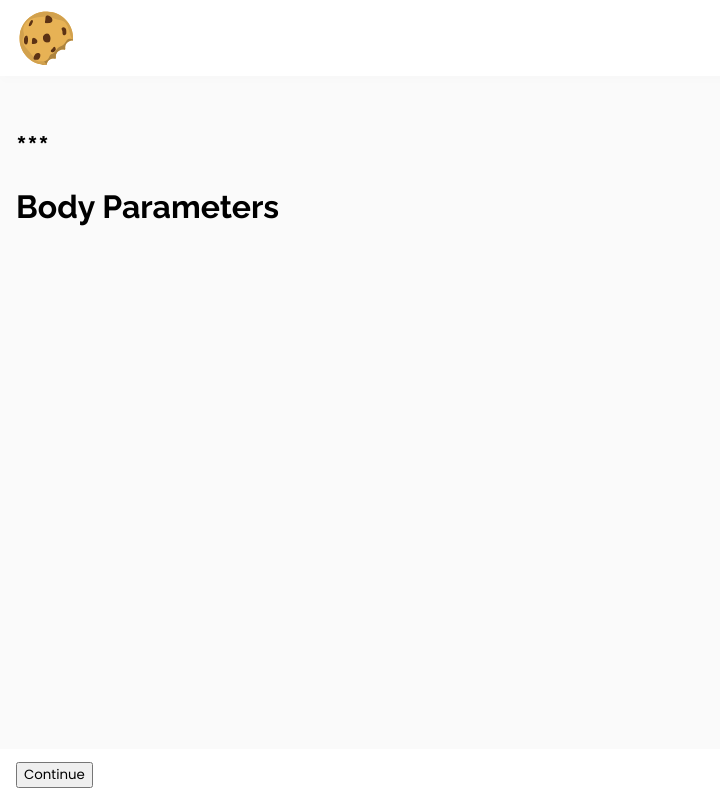
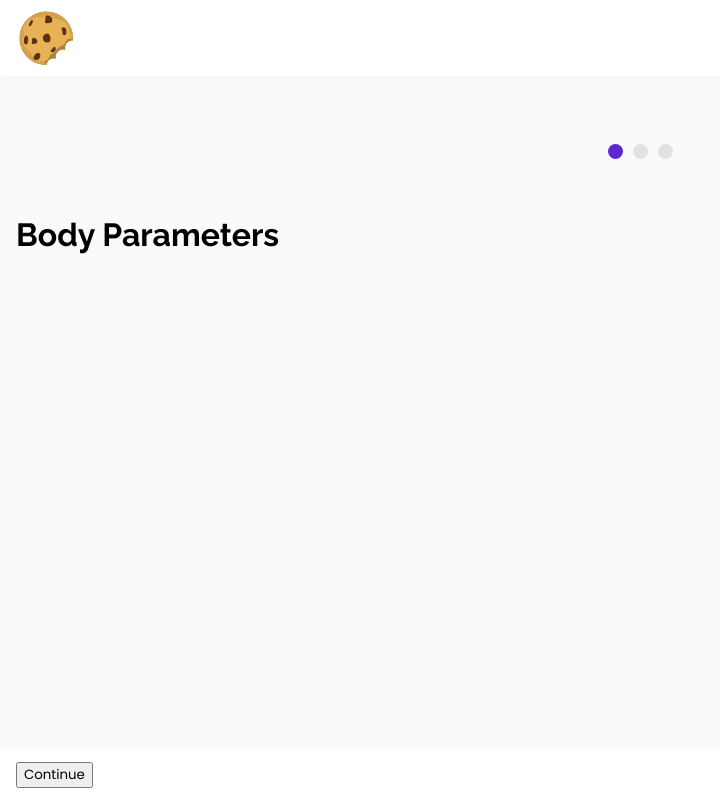
Before and after one commit to mohi2code/caloribites, a React (Create React App) app: page / in a window 1280 px wide. Shown: the whole page, without its empty margins (0-720 px from the left). Built offline with nearby package versions, Linux system fonts and the light colour scheme.

Commit message:
:sparkles: pagination component

```diff
--- a/src/App.js
+++ b/src/App.js
@@ -11,6 +11,7 @@ import Goal from './components/Goal'
 import Pagination from "./components/Pagination";
 
 import './styles/App.scss'
+import './styles/components.scss'
 
 export default function App(){
 
--- a/src/components/Pagination.js
+++ b/src/components/Pagination.js
@@ -4,7 +4,9 @@ export default function Pagination({ page }) {
 
     return (
         <div className="pagination">
-            <h1>***</h1>
+            <div className={`pagination-dot ${ page === 0 ? "pagination-selected": "" }`}></div>
+            <div className={`pagination-dot ${ page === 1 ? "pagination-selected": "" }`}></div>
+            <div className={`pagination-dot ${ page === 2 ? "pagination-selected": "" }`}></div>
         </div>
     )
 }
--- a/src/styles/App.scss
+++ b/src/styles/App.scss
@@ -30,6 +30,12 @@ nav>img {
     padding: 2rem 1rem;
 }
 
+main>.input-container {
+    flex: 1;
+    display: flex;
+    flex-direction: column;
+}
+
 #app>footer {
     background: #fff;
     padding: .75rem 1rem;
--- a/src/styles/components.scss
+++ b/src/styles/components.scss
@@ -1 +1,20 @@
 @import "./variables";
+
+.pagination {
+    display: flex;
+    justify-content: space-between;
+    width: 65px;
+    margin: 0 auto;
+    padding: 2.25rem 0;
+}
+
+.pagination>.pagination-dot {
+    width: 15px;
+    height: 15px;
+    background: #e2e2e2;
+    border-radius: 50%;
+}
+
+.pagination-selected {
+    background: $primary-color !important;
+}
```
